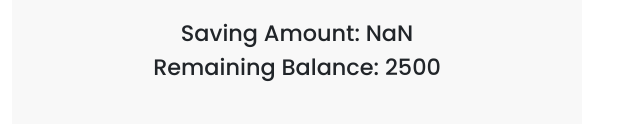
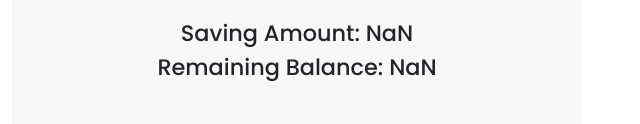
Before and after one commit to SamiulxHasanx07/salary-management, a plain HTML site: page index.html in a window 1280 px wide. Both pictures are taken after typing "Sample" into the empty fields and a click on the button "Save". Shown: the part 656-780 px from the top of the page, 628-1268 px from the left. Drawn offline with nearby package versions, Linux system fonts and the light colour scheme.

Commit message:
Remain Balance Calculate

```diff
--- a/index.html
+++ b/index.html
@@ -89,7 +89,7 @@
                   </div>
               </div>
               <h3 class="amount-title text-center mt-4">Saving Amount: <span id="saving-amount">00</span></h3>
-              <h3 class="amount-title text-center">Remaining Balance: <span id="remain-balance">2500</span></h3>
+              <h3 class="amount-title text-center">Remaining Balance: <span id="remain-balance">00</span></h3>
           </div>
           </div>
         </div>
--- a/js/app.js
+++ b/js/app.js
@@ -66,7 +66,6 @@ document.getElementById('calculate-btn').addEventListener('click', function(){
     const totalExpenseTxt = document.getElementById('total-expenses');
     const totalExpenseValue = totalExpenseTxt.innerText;
     totalExpenseTxt.innerText = getTotalExpense;
-
     const totalExpense = parseFloat(totalExpenseValue)
 
     // Balance Calculate
@@ -89,6 +88,14 @@ document.getElementById('save-btn').addEventListener('click', function(){
 
 
 
+    // get total expenses
+    const totalExpenseTxt = document.getElementById('total-expenses');
+    const totalExpenseValue = totalExpenseTxt.innerText;
+    const totalExpense = parseFloat(totalExpenseValue)
+
+
+
+
     // saving parcent calculate
         // get total Income
     const incomeField = document.getElementById('total-income');
@@ -106,4 +113,14 @@ document.getElementById('save-btn').addEventListener('click', function(){
     // console.log(totalSaving);
 
 
+    // get remian balance
+    const remainBalanceId = document.getElementById('remain-balance');
+    const remainBalanceValue = remainBalanceId.innerText;
+    const remainBalance = parseFloat(remainBalanceValue);
+
+
+    // update remain balance
+    const updateRemainBalance = totalIncome - (totalExpense + savingsAmount);
+    remainBalanceId.innerText = updateRemainBalance;
+
 })
```
